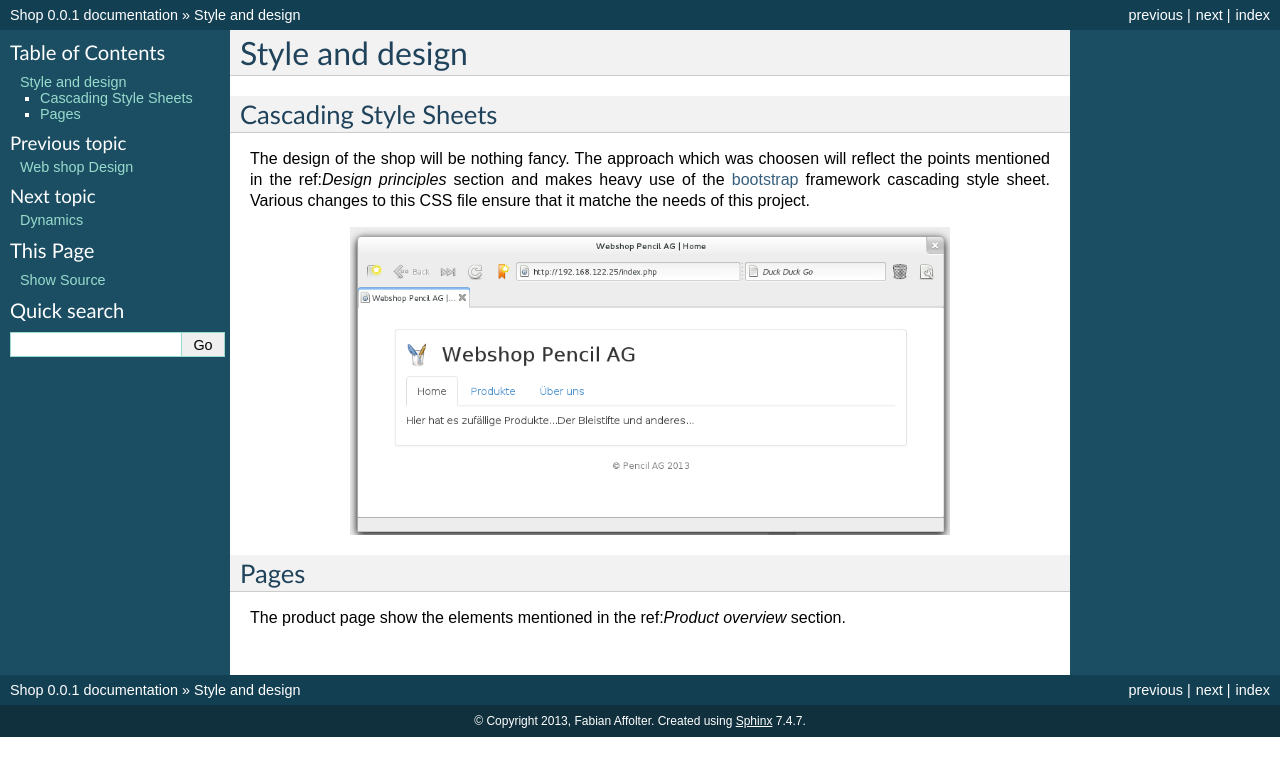
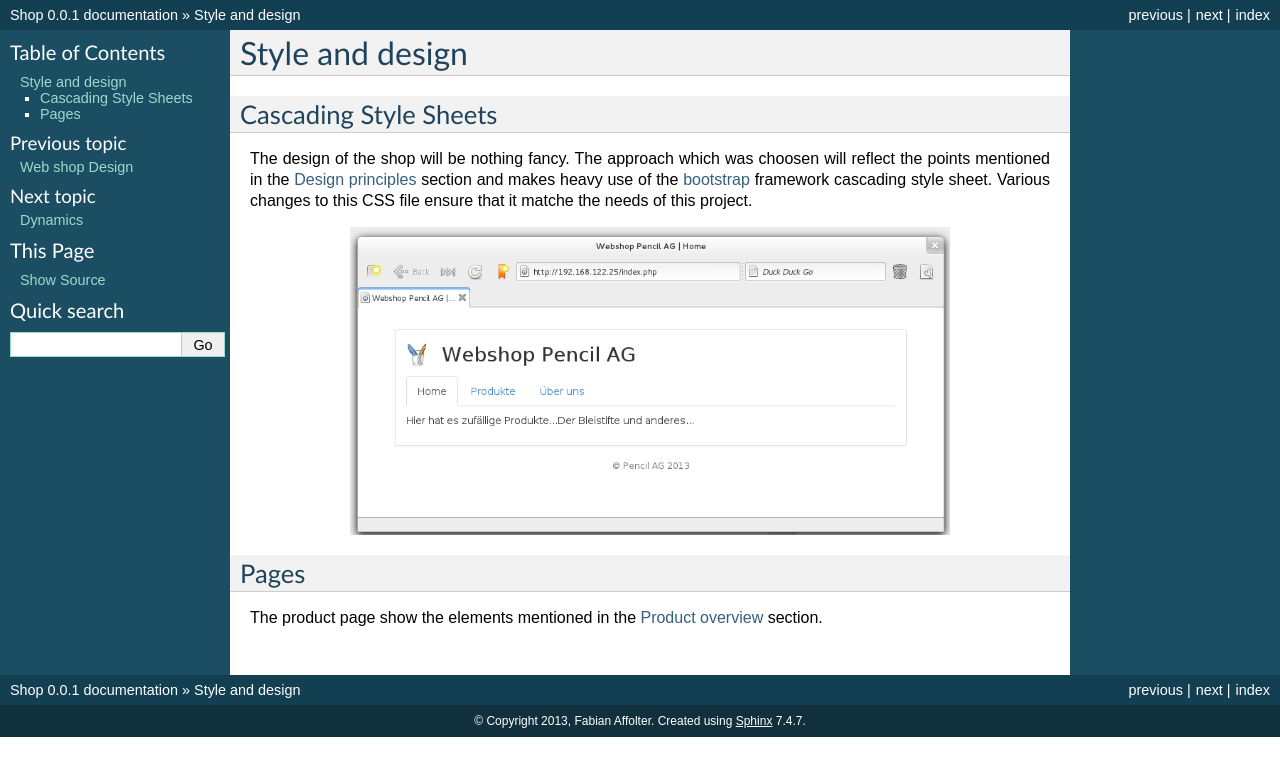
Before and after one commit to fabaff/shop, a Sphinx documentation site: the page built from docs/design.rst, in a window 1280 px wide. Shown: the top 776 px of the page. Built offline with Sphinx 7.4.7, drawn with Linux system fonts in a browser that asks for light colours; formulas are drawn with MathJax 3.

Commit message:
update references

```diff
--- a/docs/basics.rst
+++ b/docs/basics.rst
@@ -1,4 +1,4 @@
-..
+.. _basic:
 
 Basics
 ======
@@ -19,6 +19,7 @@ Variants or options:
 - Hardness (standard: HB; hard: F, H, 2H; soft: B, 2B)
 - Additional function (Eraser at the end, Protection cap, handle)
 
+.. _basic-product-overview:
 
 Product overview
 ^^^^^^^^^^^^^^^^
@@ -104,6 +105,8 @@ End user
 - Ordering of single products
 - Small quantities
 
+.. _design-principles:
+
 Design principles
 -----------------
 The below listed points are the fundation for the implementation of the design
--- a/docs/design.rst
+++ b/docs/design.rst
@@ -6,7 +6,7 @@ Style and design
 Cascading Style Sheets
 ----------------------
 The design of the shop will be nothing fancy. The approach which was choosen
-will reflect the points mentioned in the ref:`Design principles` section and
+will reflect the points mentioned in the :ref:`design-principles` section and
 makes heavy use of the `bootstrap`_ framework cascading style sheet. Various
 changes to this CSS file ensure that it matche the needs of this project.
 
@@ -20,5 +20,5 @@ changes to this CSS file ensure that it matche the needs of this project.
 
 Pages
 -----
-The product page show the elements mentioned in the ref:`Product overview`
+The product page show the elements mentioned in the :ref:`basic-product-overview`
 section.
```
